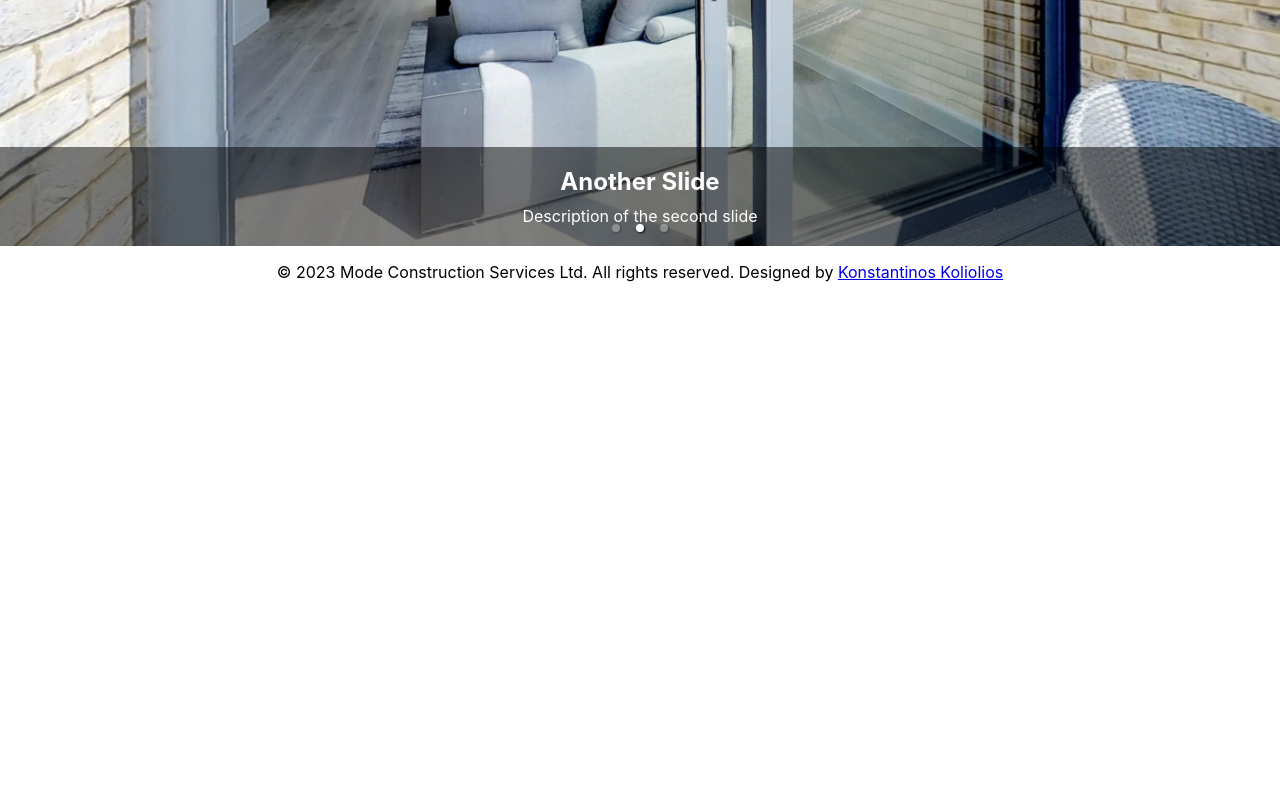
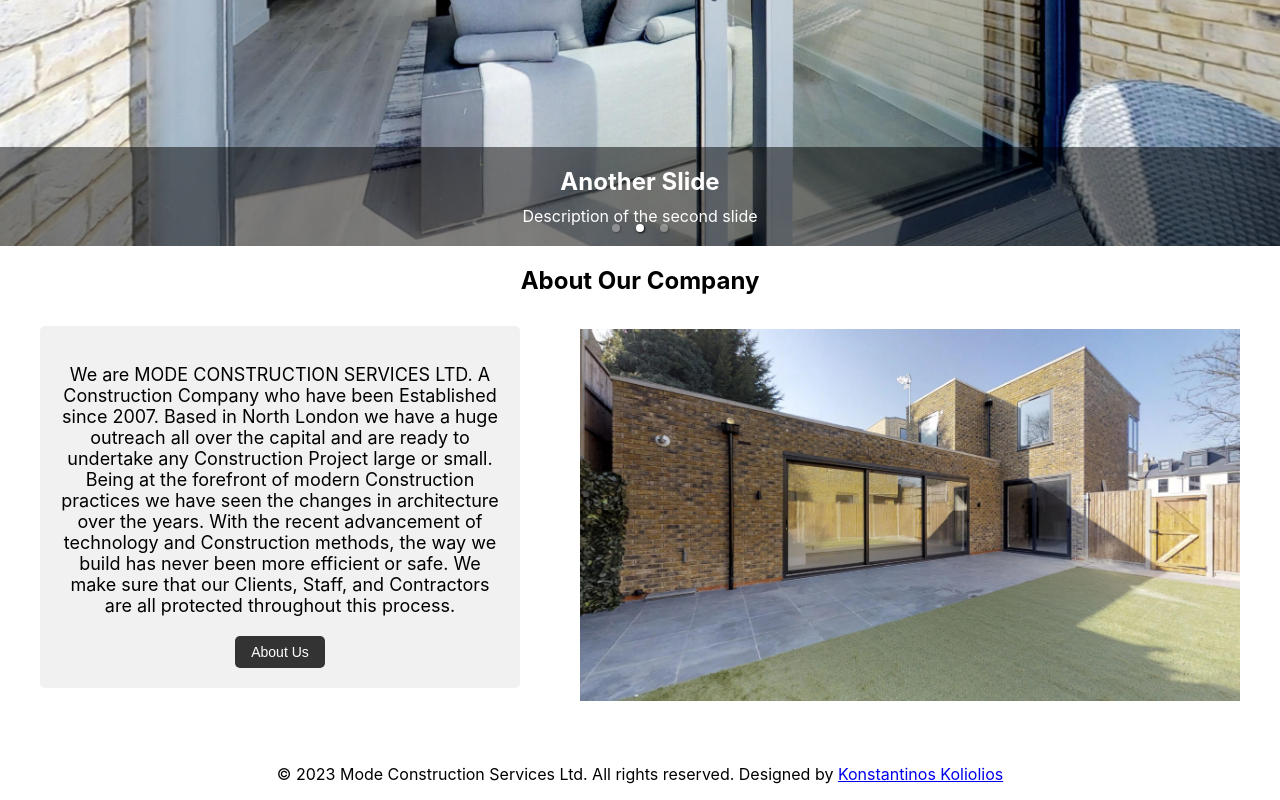
Before and after one commit to kostas39/mode_new, a React (Create React App) app: page / in a window 1280 px wide. Shown: the part 674-1474 px from the top of the page. Before the commit the page ends 972 px from the top, so only its background shows below. Built offline with nearby package versions, Linux system fonts and the light colour scheme; a small style sheet from the web is missing.

Commit message:
company introduction component

```diff
--- a/src/App.js
+++ b/src/App.js
@@ -2,12 +2,14 @@ import './App.css';
 import Header from './components/Header/Header';
 import Hero from './components/Hero/Hero';
 import Footer from './components/Footer/Footer';
+import CompanyIntroduction from './components/CompanyIntroduction/CompanyIntroduction';
 
 function App() {
   return (
     <div className="App">
       <Header />
       <Hero />
+      <CompanyIntroduction />
       <Footer />
     </div>
   );
--- /dev/null
+++ b/src/components/CompanyIntroduction/CompanyIntroduction.css
@@ -0,0 +1,68 @@
+.company-introduction {
+  display: flex;
+  align-items: center;
+  justify-content: center;
+  padding: 40px;
+  position: relative;
+}
+
+.heading-container {
+  position: absolute;
+  top: 0;
+  left: 50%;
+  transform: translateX(-50%);
+  margin-bottom: 20px;
+}
+
+.left-half {
+  flex: 0.4; /* Adjust the flex value to make the left half smaller */
+  display: flex;
+  flex-direction: column;
+  align-items: center;
+  justify-content: flex-start;
+  margin-bottom: 20px;
+  margin-top: 40px;
+  background-color: #f1f1f1; /* Change the background color */
+  padding: 20px; /* Add padding for spacing */
+  border-radius: 5px; /* Add border-radius for rounded corners */
+}
+
+.left-half .heading {
+  font-size: 24px;
+  text-align: center;
+  margin-bottom: 20px;
+}
+
+.left-half-content {
+  font-size: 18px;
+  display: flex;
+  flex-direction: column;
+  justify-content: space-between;
+  height: 100%;
+}
+
+.left-half-content p {
+  margin-bottom: 20px;
+}
+
+.about-us-button {
+  padding: 8px 16px;
+  font-size: 14px;
+  background-color: #333;
+  color: #fff;
+  border: none;
+  border-radius: 5px;
+  cursor: pointer;
+  align-self: center;
+}
+
+.right-half {
+  flex: 0.6; /* Adjust the flex value to make the right half larger */
+  padding-left: 60px; /* Adjust the padding on the right side */
+  margin-top: 40px;
+}
+
+.right-half img {
+  max-width: 100%;
+  height: auto;
+}
--- /dev/null
+++ b/src/components/CompanyIntroduction/CompanyIntroduction.js
@@ -0,0 +1,34 @@
+import React from "react";
+import "./CompanyIntroduction.css"
+import companyPhoto from "..//..//assets/companyPhoto.jpeg"
+
+const CompanyIntroduction = () => {
+  return (
+    <div className="company-introduction">
+      <div className="heading-container">
+        <h2 className="heading">About Our Company</h2>
+      </div>
+      <div className="left-half">
+        <div className="left-half-content">
+          <p>
+            We are MODE CONSTRUCTION SERVICES LTD. A Construction Company who have been Established since 2007.
+            Based in North London we have a huge outreach all over the capital and are ready to undertake
+            any Construction Project large or small. Being at the forefront of modern Construction practices
+            we have seen the changes in architecture over the years.
+
+            With the recent advancement of technology and Construction methods, the way we build has never been
+            more efficient or safe. We make sure that our Clients, Staff, and Contractors are all protected
+            throughout this process.
+          </p>
+          <button className="about-us-button">About Us</button>
+        </div>
+      </div>
+      <div className="right-half">
+        <img src={companyPhoto} alt="Company" />
+      </div>
+    </div>
+  );
+};
+
+
+export default CompanyIntroduction;
--- a/src/components/Header/Header.css
+++ b/src/components/Header/Header.css
@@ -43,3 +43,22 @@
   text-decoration: none;
   color: black;
 }
+.header_list li a:hover {
+  text-decoration: underline;
+}
+
+.header_list li a::after {
+  content: "";
+  position: absolute;
+  bottom: -2px;
+  left: 0;
+  width: 100%;
+  height: 2px;
+  background-color: black;
+  transform: scaleX(0);
+  transition: transform 0.2s ease-in-out;
+}
+
+.header_list li a:hover::after {
+  transform: scaleX(1);
+}
```
Also changed, not shown: src/assets/companyPhoto.jpeg (added).
